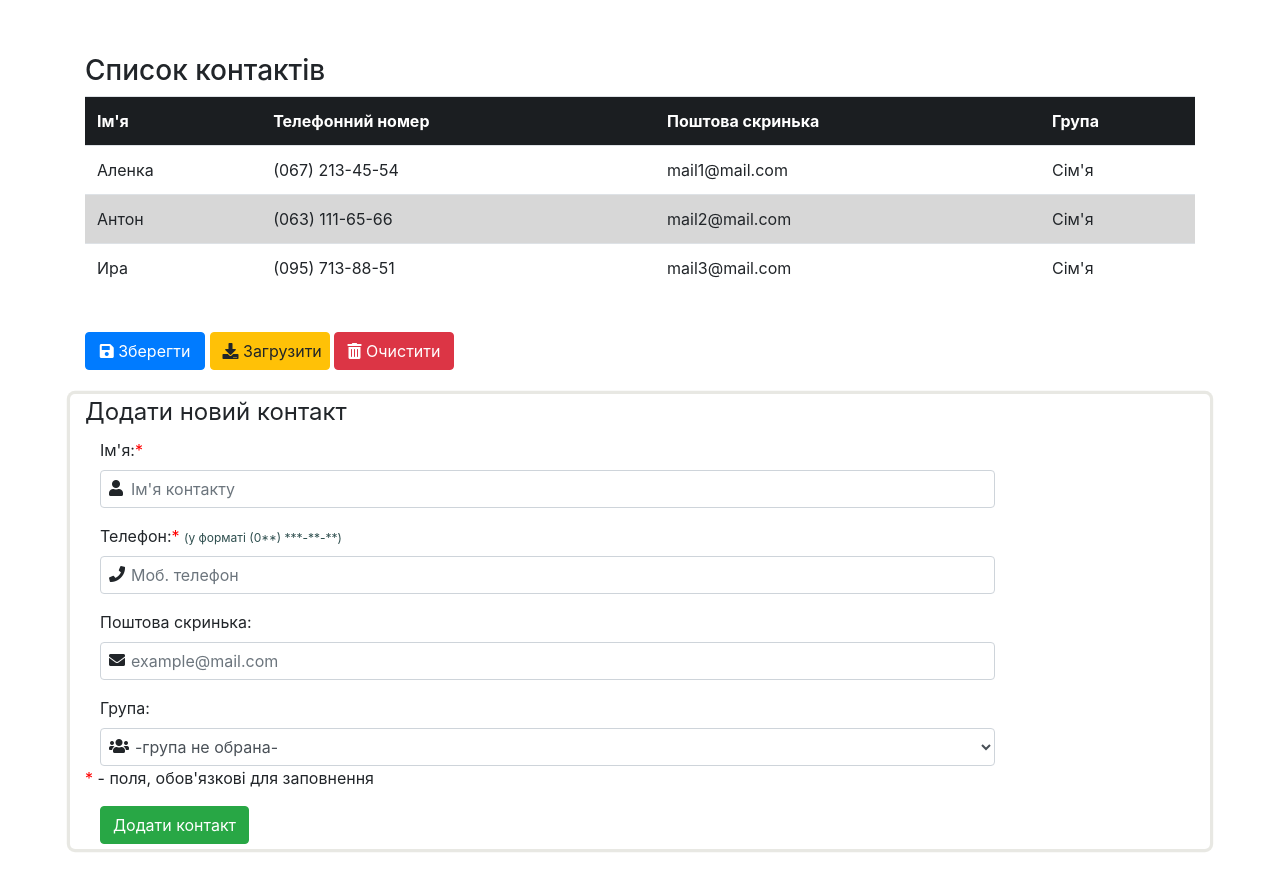
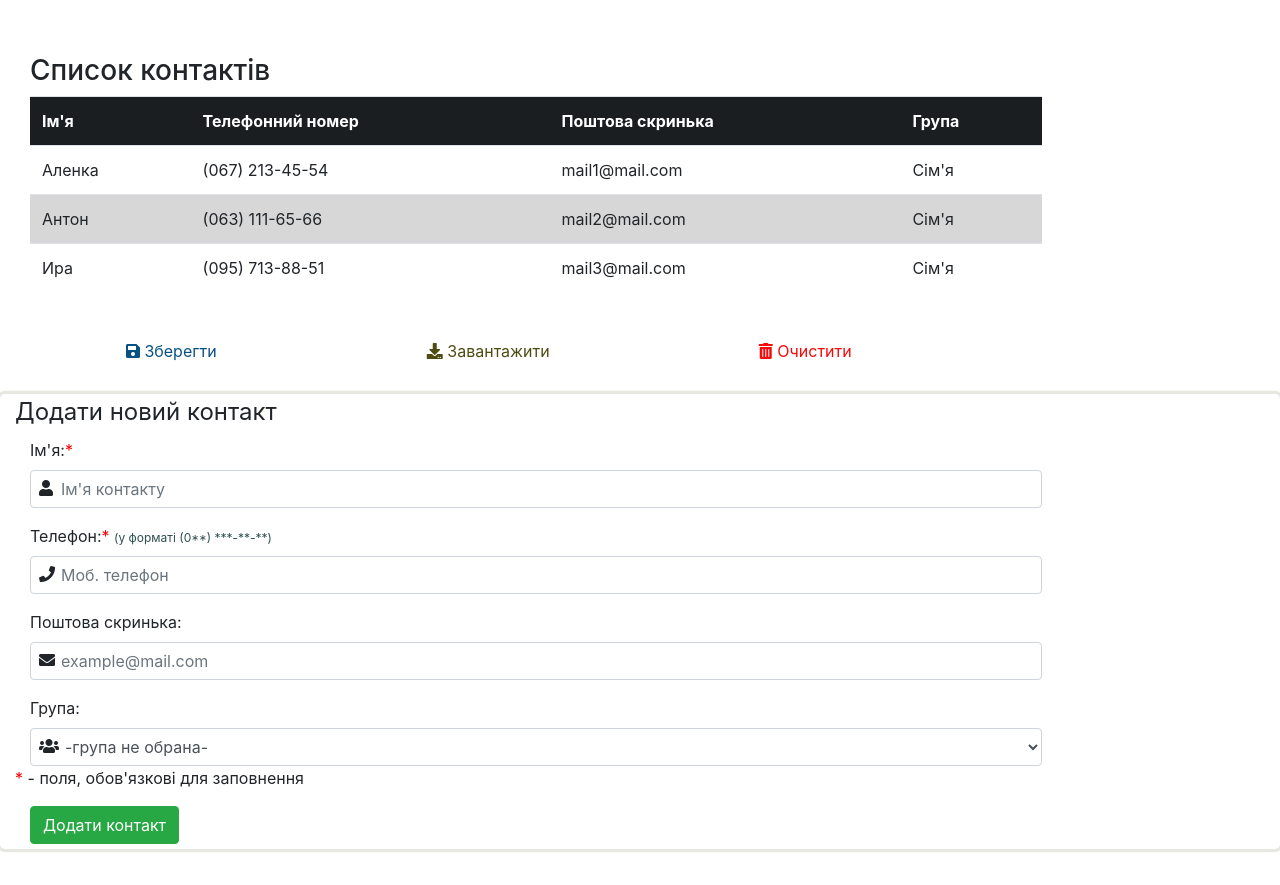
Before and after one commit to Temu4/contact-manager, a plain HTML site: page index.html in a window 1280 px wide. Shown: the part 56-941 px from the top of the page. Drawn offline with nearby package versions, Linux system fonts and the light colour scheme.

Commit message:
fixed buttons

```diff
--- a/css/main.css
+++ b/css/main.css
@@ -4,12 +4,83 @@ body{
     padding-bottom: 20px;
 }
 
-/* Buttons */
-button{
-	padding: 20px;
-	width: 120px;
-	margin: 20px;
+/* BUTTONS:*/
+/* --Save */
+.btn-outline-save {
+	color: #085283;
+	background-color: transparent;
+	background-image: none;
+	border-color: #085283
 }
+
+.btn-outline-save:hover {
+	color: #fff;
+	background-color: #085283;
+	border-color: #085283
+}
+
+.btn-outline-save.focus,
+.btn-outline-save:focus {
+	box-shadow: 0 0 0 .2rem rgba(40, 131, 167, 0.5)
+}
+
+.btn-outline-save.disabled,
+.btn-outline-save:disabled {
+	color: #085283;
+	background-color: transparent
+}
+
+/* --Download */
+.btn-outline-download {
+	color: #4d4c12;
+	background-color: transparent;
+	background-image: none;
+	border-color: #fcf811
+}
+
+.btn-outline-download:hover {
+	color: rgb(31, 28, 28);
+	background-color: #fcf811;
+	border-color: #fcf811
+}
+
+.btn-outline-download.focus,
+.btn-outline-download:focus {
+	box-shadow: 0 0 0 .2rem rgba(140, 167, 40, 0.5)
+}
+
+.btn-outline-download.disabled,
+.btn-outline-download:disabled {
+	color: #fcf811;
+	background-color: transparent
+}
+
+
+/* --Delete */
+.btn-outline-delete {
+	color: #f70a0a;
+	background-color: transparent;
+  background-image: none;
+	border-color: #f70a0a
+}
+
+.btn-outline-delete:hover {
+	color: rgb(37, 10, 10);
+	background-color: #f70a0a;
+	border-color: #f70a0a
+}
+
+.btn-outline-delete.focus,
+.btn-outline-delete:focus {
+	box-shadow: 0 0 0 .2rem rgba(167, 70, 40, 0.5)
+}
+
+.btn-outline-delete.disabled,
+.btn-outline-delete:disabled {
+	color: #f70a0a;
+	background-color: transparent
+}
+
 
 .asterisk{
 	color: red;
--- a/index.html
+++ b/index.html
@@ -40,35 +40,35 @@
 					</form>
 				</div>
 		</nav>
-		<div class="container">
-			<div id="contacts" class="col-xs-12"></div>
+		<div class="container-fluid">
+			<div id="contacts" class="col-12 col-sm-10"></div>
 		</div>
 		<br>
-		<div class="container">
-				<button class="btn btn-primary col-xs-4" title="Зберегти список контактів" role="button" onclick="saveList(); func();"><i class="fas fa-save"></i> Зберегти</button>
-				<button class="btn btn-warning col-xs-4" title="Загрузити контакти" onclick="loadList(); func();"><i class="fas fa-download"></i> Загрузити</button>
-				<button class="btn btn-danger col-xs-4" title="Очистити список" onclick="emptyList(); func();"><i class="fas fa-trash-alt"></i> Очистити</button>
+		<div class="container-fluid">
+				<button class="btn btn-outline-save col-sm-3" title="Зберегти список контактів" role="button" onclick="saveList(); func();"><i class="fas fa-save"></i> Зберегти</button>
+				<button class="btn btn-outline-download col-sm-3" title="Завантажити контакти" onclick="loadList(); func();"><i class="fas fa-download"></i> Завантажити</button>
+				<button class="btn btn-outline-delete col-sm-3" title="Очистити список" onclick="emptyList(); func();"><i class="fas fa-trash-alt"></i> Очистити</button>
 		</div>
 		<br>
-				<div class="form-group container add-contact">
-					<form onsubmit="return formSubmited(); func();" role="form" class="form-horizontal col-xs-12">
+				<div class="form-group container-fluid add-contact">
+					<form onsubmit="return formSubmited(); func();" role="form" class="form-horizontal">
 						<legend>Додати новий контакт</legend>
 							<div class="form-group">
-								<label for="name" class="col-sm-2 control-label">Ім'я:<span class="asterisk">* </span></label>
+								<label for="name" class="col-sm-12 control-label">Ім'я:<span class="asterisk">* </span></label>
 								<div class="col-sm-10 inner-addon left-addon">
 									<i class="fas fa-user"></i>
 									<input type="text" id="name" class="form-control" placeholder="Ім'я контакту" required>
 								</div>
 							</div>
 							<div class="form-group">
-								<label for="phone" class="col-sm-12 col-lg-12 col-md-12 control-label" >Телефон:<span class="asterisk">* </span><span id="note">(у форматі (0**) ***-**-**)</span></label>
+								<label for="phone" class="col-sm-12 control-label" >Телефон:<span class="asterisk">* </span><span id="note">(у форматі (0**) ***-**-**)</span></label>
 								<div class="col-sm-10 inner-addon left-addon">
 									<i class="fas fa-phone"></i>
 									<input type="tel" id="phone" class="form-control" placeholder="Моб. телефон" required name="field-name" data-mask="(000) 000-00-00">
 								</div>
 							</div>
 							<div class="form-group">
-								<label for="email" class="col-sm-2 control-label">Поштова скринька:</label>
+								<label for="email" class="col-sm-12 control-label">Поштова скринька:</label>
 								<div class="col-sm-10 inner-addon left-addon">
 									<i class="fas fa-envelope"></i>
 									<input type="email" id="email" class="form-control" placeholder="example@mail.com">
@@ -87,7 +87,7 @@
 								</div>
 								<p><span class="asterisk">* </span>- поля, обов'язкові для заповнення</p>
 							</div>
-							<div class="col-sm-2 control-label">
+							<div class="col-12 col-sm-3 control-label">
 								<input class="btn btn-success" type="submit" value="Додати контакт">
 							</div>
 				</form>
```
Also changed, not shown: css/bootstrap.min.css.
